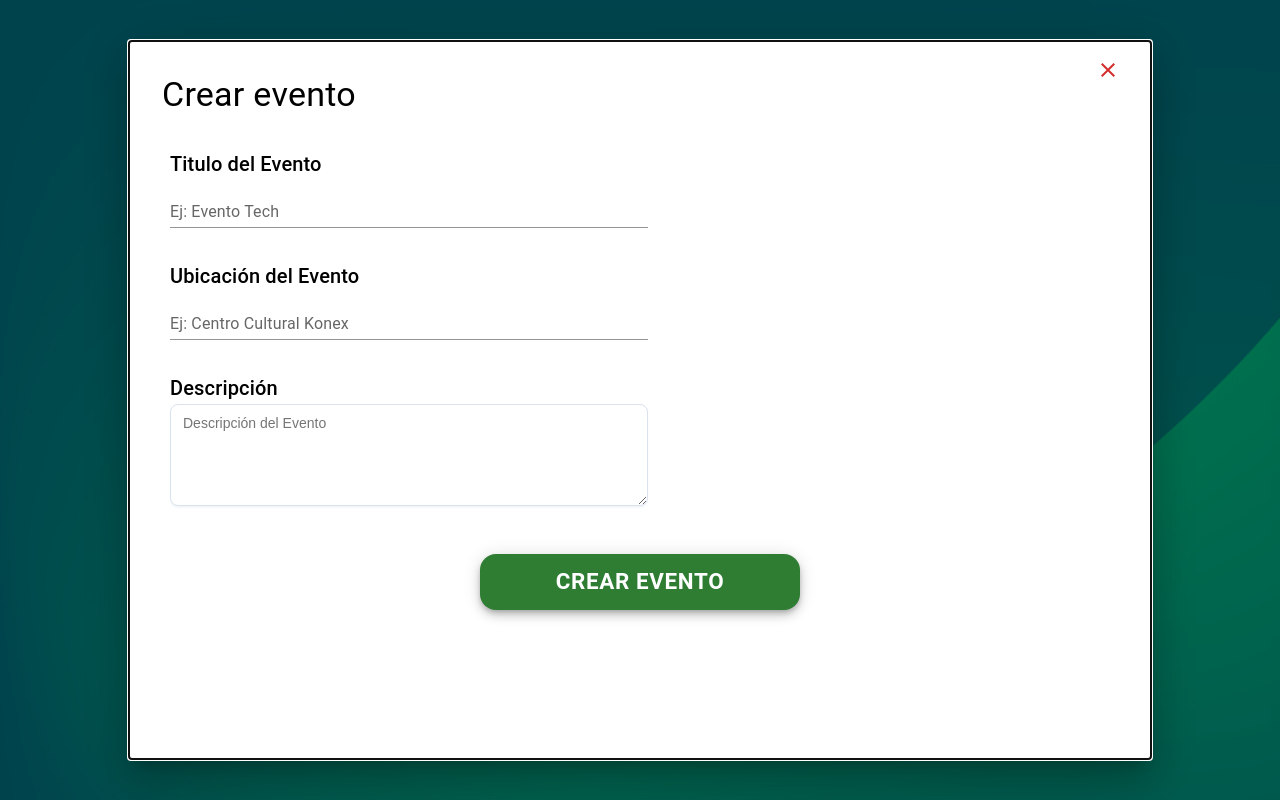
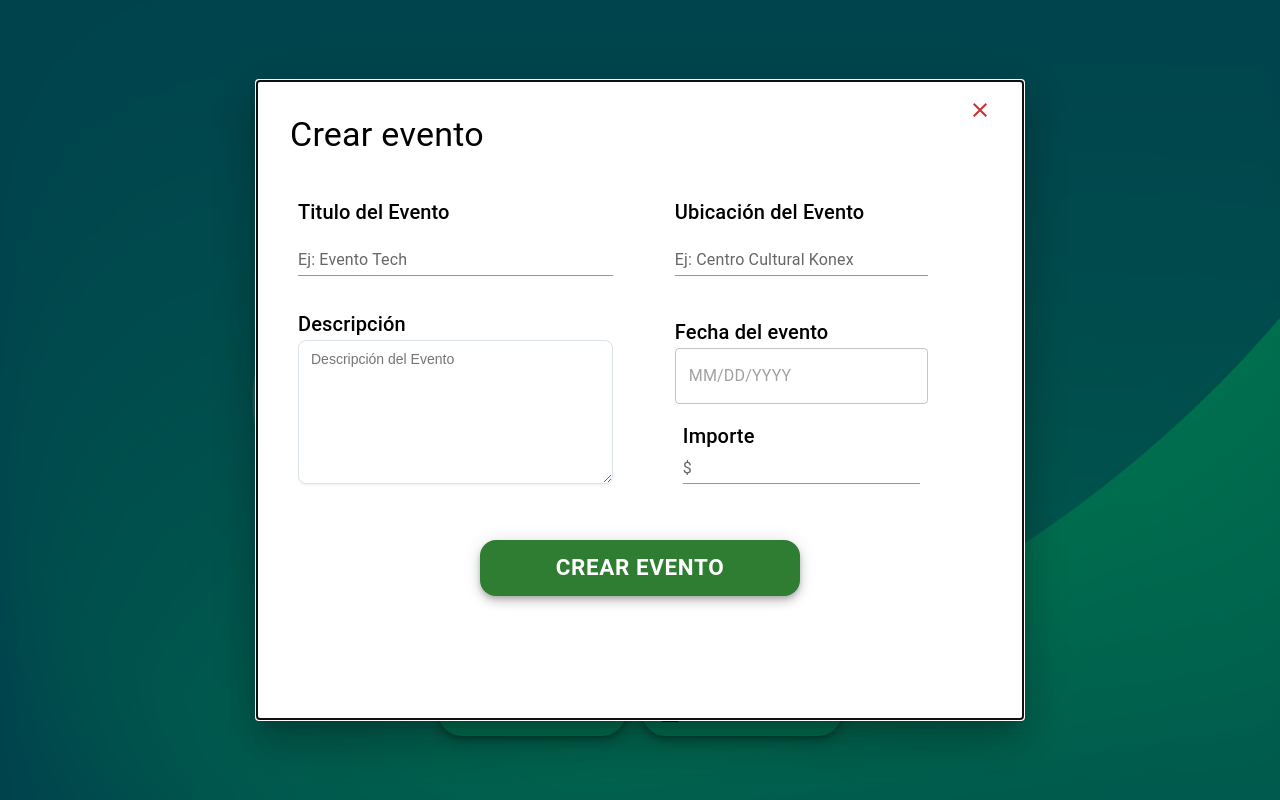
Before and after one commit to EmilianoAloi/uplifty, a React (Create React App) app in the folder frontend/: page /addevent in a window 1280 px wide. Built offline with nearby package versions, Linux system fonts and the light colour scheme.

Commit message:
estilo terminado de addEvent

```diff
--- a/frontend/package.json
+++ b/frontend/package.json
@@ -6,11 +6,15 @@
     "@emotion/react": "^11.11.1",
     "@emotion/styled": "^11.11.0",
     "@mui/icons-material": "^5.14.19",
+    "@mui/lab": "^5.0.0-alpha.155",
     "@mui/material": "^5.14.20",
+    "@mui/x-date-pickers": "^6.18.4",
     "@testing-library/jest-dom": "^5.17.0",
     "@testing-library/react": "^13.4.0",
     "@testing-library/user-event": "^13.5.0",
     "axios": "^1.6.2",
+    "date-fns": "^2.30.0",
+    "dayjs": "^1.11.10",
     "react": "^18.2.0",
     "react-dom": "^18.2.0",
     "react-hook-form": "^7.48.2",
--- a/frontend/src/App.jsx
+++ b/frontend/src/App.jsx
@@ -11,8 +11,8 @@ function App() {
 
   const theme = createTheme({
     palette: {
-      primary: {
-        main: '#01DD9D', // Cambia este valor al color que desees
+      secondary: {
+        main: '#01DD9D',
       },
     },
   });
--- a/frontend/src/components/AddEventModal/AddEventModal.jsx
+++ b/frontend/src/components/AddEventModal/AddEventModal.jsx
@@ -6,19 +6,18 @@ import { useState } from 'react';
 import { Link } from 'react-router-dom';
 import { Stack, Button, Fab } from '@mui/material';
 import TextAreaDescription from '../TextAreaDescription/TextAreaDescription';
-import CancelPresentationIcon from '@mui/icons-material/CancelPresentation';
 import CloseIcon from '@mui/icons-material/Close';
+import { DateInput } from '../DateInput/DateInput';
+import PriceInput from '../PriceInput/PriceInput';
 
 const AddEventModal = () => {
-
-
     const style = {
         position: 'absolute',
         top: '50%',
         left: '50%',
         transform: 'translate(-50%, -50%)',
-        width: "80%",
-        height: '90%',
+        width: "60%",
+        height: '80%',
         bgcolor: 'background.paper',
         border: '2px solid #000',
         boxShadow: 24,
@@ -29,27 +28,18 @@ const AddEventModal = () => {
     const [open, setOpen] = useState(true);
 
 
-    // TextArea
-
-
-
-
 
     return (
 
 
-
         <>
-
-
-            <Modal open={open}              >
+            <Modal open={open} >
                 <Box sx={style}>
 
                     <Stack direction="row" sx={{ justifyContent: "space-between" }}>
                         <Typography variant="h4" component="h2" >
                             Crear evento
                         </Typography>
-
 
                         <Button
                             color='error'
@@ -66,28 +56,49 @@ const AddEventModal = () => {
                         </Button>
 
                     </Stack>
-                    <Box
+                    <Stack
                         component="form"
-                        sx={{ m: 1, width: "50%" }}
+                        sx={{ m: 1, width: "90%" }}
                         noValidate
                         autoComplete="off"
+                        flexDirection="row"
+                        justifyContent="space-between"
+                        alignItems="start"
                     >
+
+
+                        <Stack sx={{ flexDirection: "column", width: "50%" }}>
                             <Stack sx={{ marginTop: "2rem" }}>
                                 <Typography variant='h6'>Titulo del Evento</Typography>
                                 <TextField label="Ej: Evento Tech" variant="standard" />
                             </Stack>
 
-                        <Stack sx={{ marginTop: "2rem" }}>
-                            <Typography variant='h6'>Ubicación del Evento</Typography>
-                            <TextField label="Ej: Centro Cultural Konex" variant="standard" />
-                        </Stack>
 
                             <Stack sx={{ marginTop: "2rem" }}>
                                 <Typography variant='h6'>Descripción</Typography>
                                 <TextAreaDescription />
                             </Stack>
 
-                    </Box>
+                        </Stack>
+
+                        <Stack sx={{ marginTop: "2rem", gap: 1 }}>
+
+
+                            <Stack sx={{ marginBottom: "2rem" }}>
+                                <Typography variant='h6'>Ubicación del Evento</Typography>
+                                <TextField label="Ej: Centro Cultural Konex" variant="standard" />
+                            </Stack>
+
+                            <Stack>
+                                <Typography variant='h6'>Fecha del evento</Typography>
+                                <DateInput />
+                            </Stack>
+
+                            <PriceInput />
+
+                        </Stack>
+
+                    </Stack>
 
                     <Stack sx={{ width: "20rem", margin: "0 auto", marginTop: "3rem" }}>
                         <Fab variant='contained' color='success'
--- /dev/null
+++ b/frontend/src/components/DateInput/DateInput.jsx
@@ -0,0 +1,10 @@
+import { LocalizationProvider } from '@mui/x-date-pickers';
+import { DatePicker } from '@mui/x-date-pickers/DatePicker';
+import { AdapterDayjs } from '@mui/x-date-pickers/AdapterDayjs'
+
+export const DateInput = () => {
+    return (
+        <LocalizationProvider dateAdapter={AdapterDayjs}>
+            <DatePicker />
+        </LocalizationProvider>)
+}
--- a/frontend/src/components/NavBar/NavBar.jsx
+++ b/frontend/src/components/NavBar/NavBar.jsx
@@ -27,7 +27,7 @@ const NavBar = () => {
             }}>
 
 
-            <Fab color="primary"
+            <Fab color="secondary"
                 variant="extended"
                 component={NavLink} to={"/addevent"}
                 aria-label="add"
@@ -37,7 +37,7 @@ const NavBar = () => {
             </Fab>
 
 
-            <Fab color="primary"
+            <Fab color="secondary"
             variant="extended"
              aria-label="add"
              component={NavLink} to={"/showevents"}
--- /dev/null
+++ b/frontend/src/components/PriceInput/PriceInput.jsx
@@ -0,0 +1,28 @@
+import * as React from 'react';
+import Box from '@mui/material/Box';
+import Input from '@mui/material/Input';
+import InputLabel from '@mui/material/InputLabel';
+import InputAdornment from '@mui/material/InputAdornment';
+import FormControl from '@mui/material/FormControl';
+import { Typography } from '@mui/material';
+
+
+const PriceInput = () => {
+
+
+
+    return (
+        <Box sx={{ display: 'flex', flexWrap: 'wrap' }}>
+            <FormControl fullWidth sx={{ m: 1 }} variant="standard">
+            <Typography variant='h6'>Importe</Typography>
+
+                <Input
+                    id="standard-adornment-amount"
+                    startAdornment={<InputAdornment position="start">$</InputAdornment>}
+                />
+            </FormControl>
+        </Box>
+    );
+}
+
+export default PriceInput
--- a/frontend/src/components/TextAreaDescription/TextAreaDescription.jsx
+++ b/frontend/src/components/TextAreaDescription/TextAreaDescription.jsx
@@ -54,7 +54,7 @@ const TextAreaDescription = () => {
       `,
     );
     return (
-      <Textarea aria-label="minimum height" minRows={4} placeholder="Descripción del Evento" />
+      <Textarea aria-label="minimum height" minRows={6} placeholder="Descripción del Evento" />
       );
 
 }
```
Also changed, not shown: frontend/src/components/DateAndTimeInput/DateAndTimeInput.jsx (added, +40 -0 lines), 1 other file (tests, documents, lock files or other folders). Lines whose indentation alone changed are shown as unchanged.
